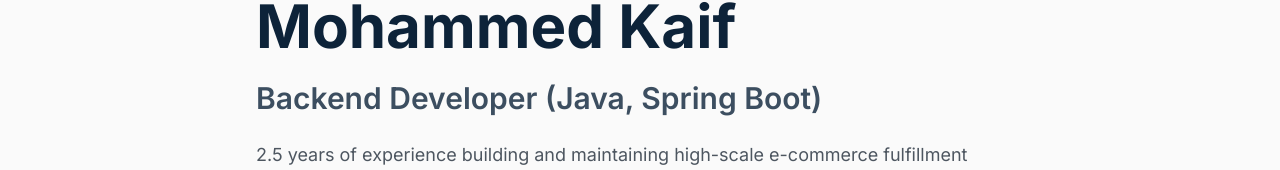
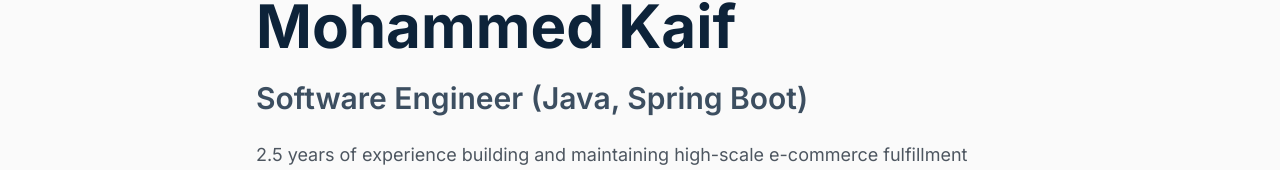
Before and after one commit to MohammedKaif037/new-backend-portfolio, a Next.js app in the folder PortFolioBackend/: page / in a window 1280 px wide. Shown: the part 304-474 px from the top of the page. Built offline with nearby package versions, Linux system fonts and the light colour scheme; no server answers.

Commit message:
Update hero.tsx

```diff
--- a/PortFolioBackend/components/hero.tsx
+++ b/PortFolioBackend/components/hero.tsx
@@ -12,7 +12,7 @@ export function Hero() {
             Mohammed Kaif
           </h1>
           <h2 className="text-xl sm:text-2xl lg:text-3xl font-semibold text-primary/80 mb-6">
-            Backend Developer (Java, Spring Boot)
+            Software Engineer (Java, Spring Boot)
           </h2>
           <p className="text-lg text-muted-foreground mb-8 leading-relaxed text-pretty">
             2.5 years of experience building and maintaining high-scale e-commerce
```
